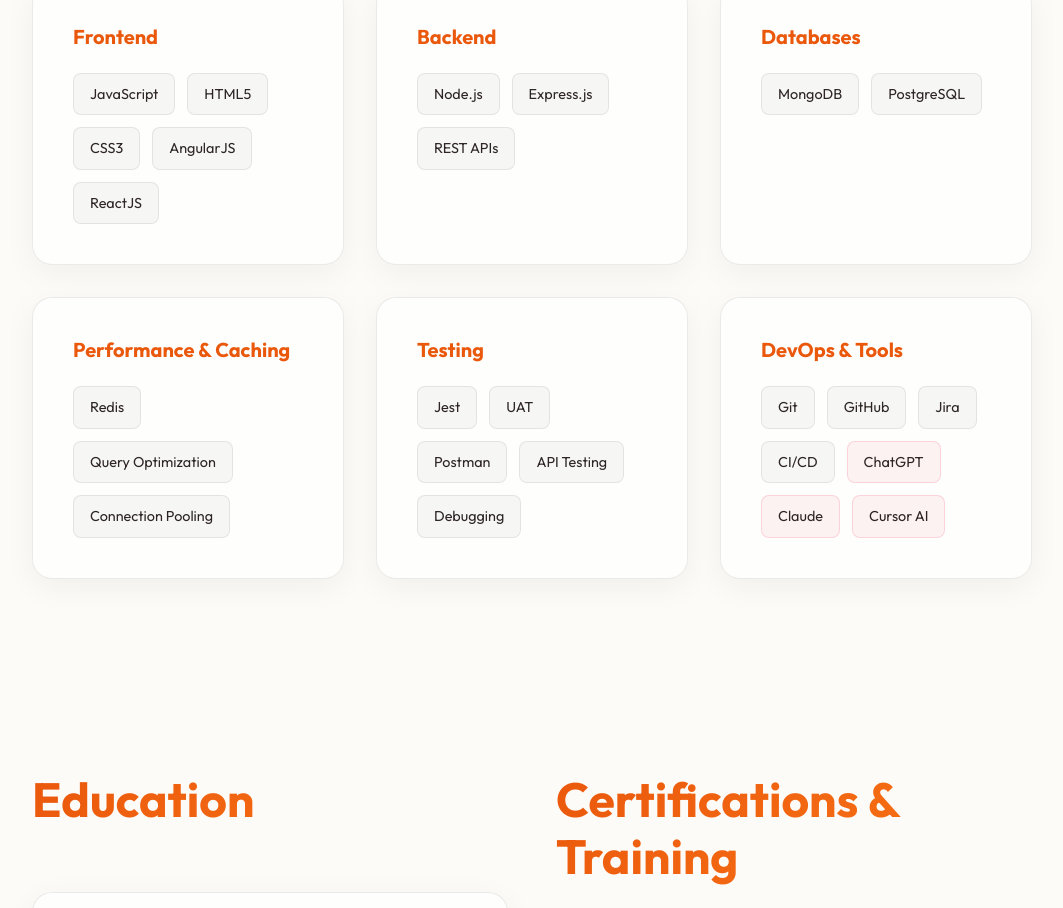
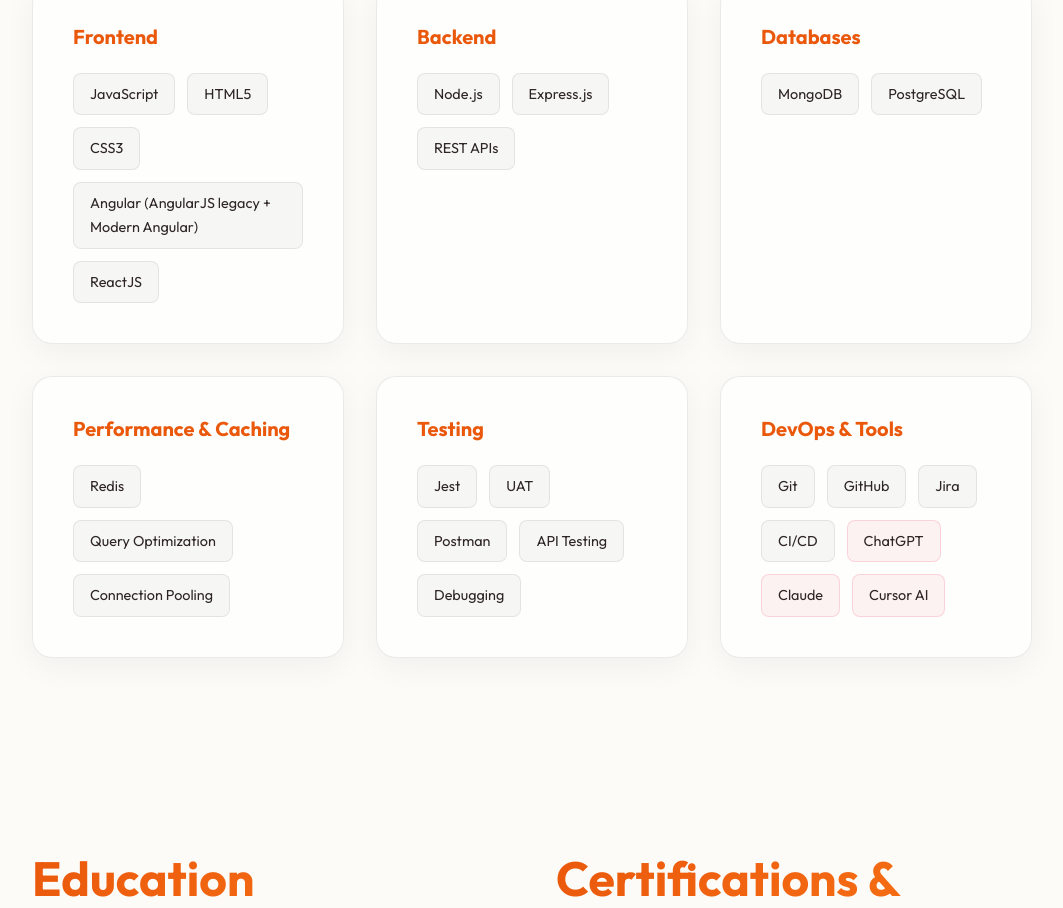
Before and after one commit to mnegi05/portfolio-ui, an Angular app: page / in a window 1280 px wide. Shown: the part 5204-6112 px from the top of the page, without its empty margins (108-1171 px from the left). Built offline with nearby package versions, Linux system fonts and the light colour scheme.

Commit message:
skill tag changed

```diff
--- a/src/app/components/skills/skills.component.html
+++ b/src/app/components/skills/skills.component.html
@@ -10,7 +10,7 @@
           <span class="tag">JavaScript</span>
           <span class="tag">HTML5</span>
           <span class="tag">CSS3</span>
-          <span class="tag">AngularJS</span>
+          <span class="tag">Angular (AngularJS legacy + Modern Angular)</span>
           <span class="tag">ReactJS</span>
         </div>
       </div>
```
